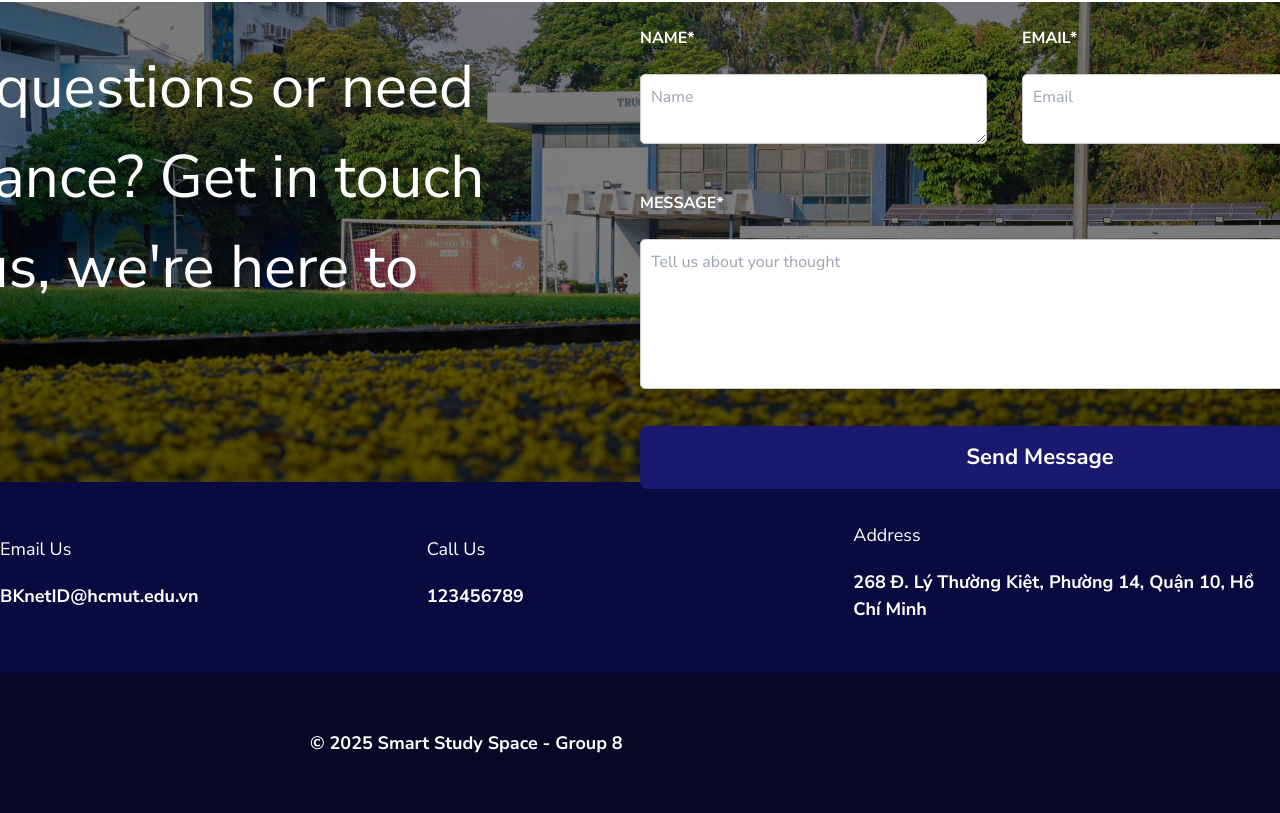
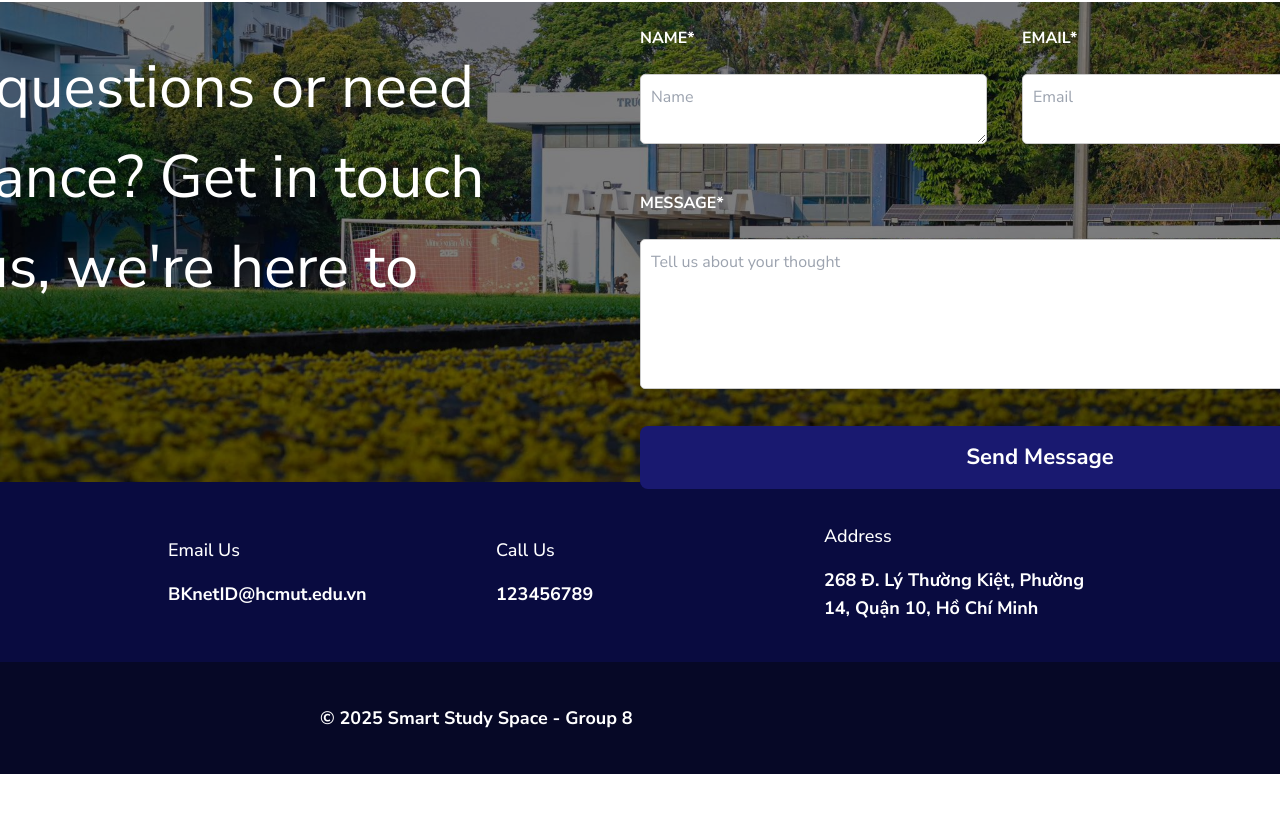
Before and after one commit to cuongtr1704/Smart-Study-Space, a React (Vite) app in the folder client/: page / in a window 1280 px wide. Shown: the part 1645-2458 px from the top of the page. After the commit the page ends 2419 px from the top, so only its background shows below. Built offline with nearby package versions, Linux system fonts and the light colour scheme.

Commit message:
Update home-footer.jsx

```diff
--- a/client/src/components/home-footer.jsx
+++ b/client/src/components/home-footer.jsx
@@ -1,24 +1,26 @@
-import "../styles/home-footer.css";
 import { NavLink } from "react-router-dom";
 
 function Footer() {
   return (
     <footer>
-      <div className="footer-container">
-        <div className="detail">
-          <h2>Email Us</h2>
-          <p>BKnetID@hcmut.edu.vn</p>
+      <div className="flex flex-col md:flex-row justify-center items-center gap-10 px-4 py-10 bg-[#090b40] text-white text-center md:text-left">
+        <div className="w-72">
+          <h2 className="text-lg font-medium mb-4">Email Us</h2>
+          <p className="text-lg font-bold">BKnetID@hcmut.edu.vn</p>
         </div>
-        <div className="detail">
-          <h2>Call Us</h2>
-          <p>123456789</p>
+        <div className="w-72">
+          <h2 className="text-lg font-medium mb-4">Call Us</h2>
+          <p className="text-lg font-bold">123456789</p>
         </div>
-        <div className="detail">
-          <h2>Address</h2>
-          <p>268 Đ. Lý Thường Kiệt, Phường 14, Quận 10, Hồ Chí Minh</p>
+        <div className="w-72">
+          <h2 className="text-lg font-medium mb-4">Address</h2>
+          <p className="text-lg font-bold">
+            268 Đ. Lý Thường Kiệt, Phường 14, Quận 10, Hồ Chí Minh
+          </p>
         </div>
       </div>
-      <div className="cpr">
+
+      <div className="bg-[#060826] text-white text-lg font-bold h-28 flex items-center justify-start pl-10 md:pl-80">
         <p>&copy; 2025 Smart Study Space - Group 8</p>
       </div>
     </footer>
```
